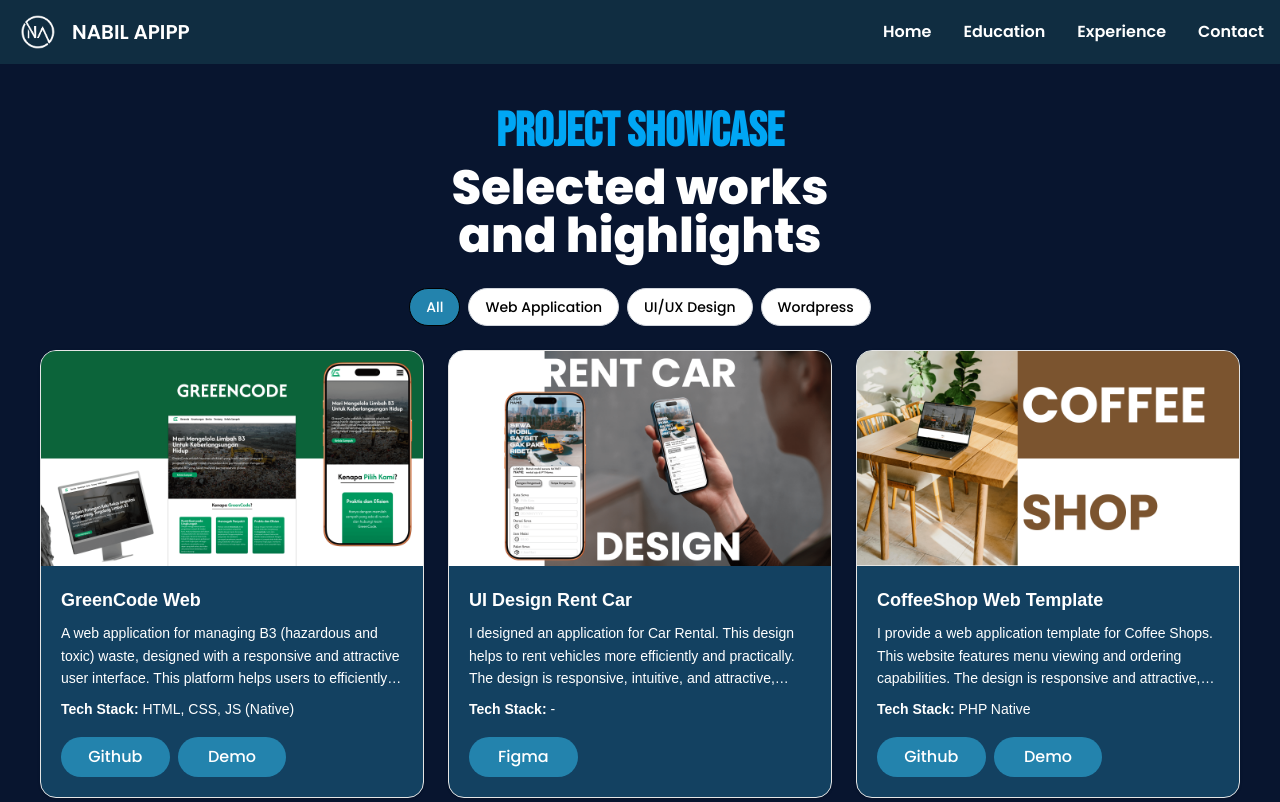
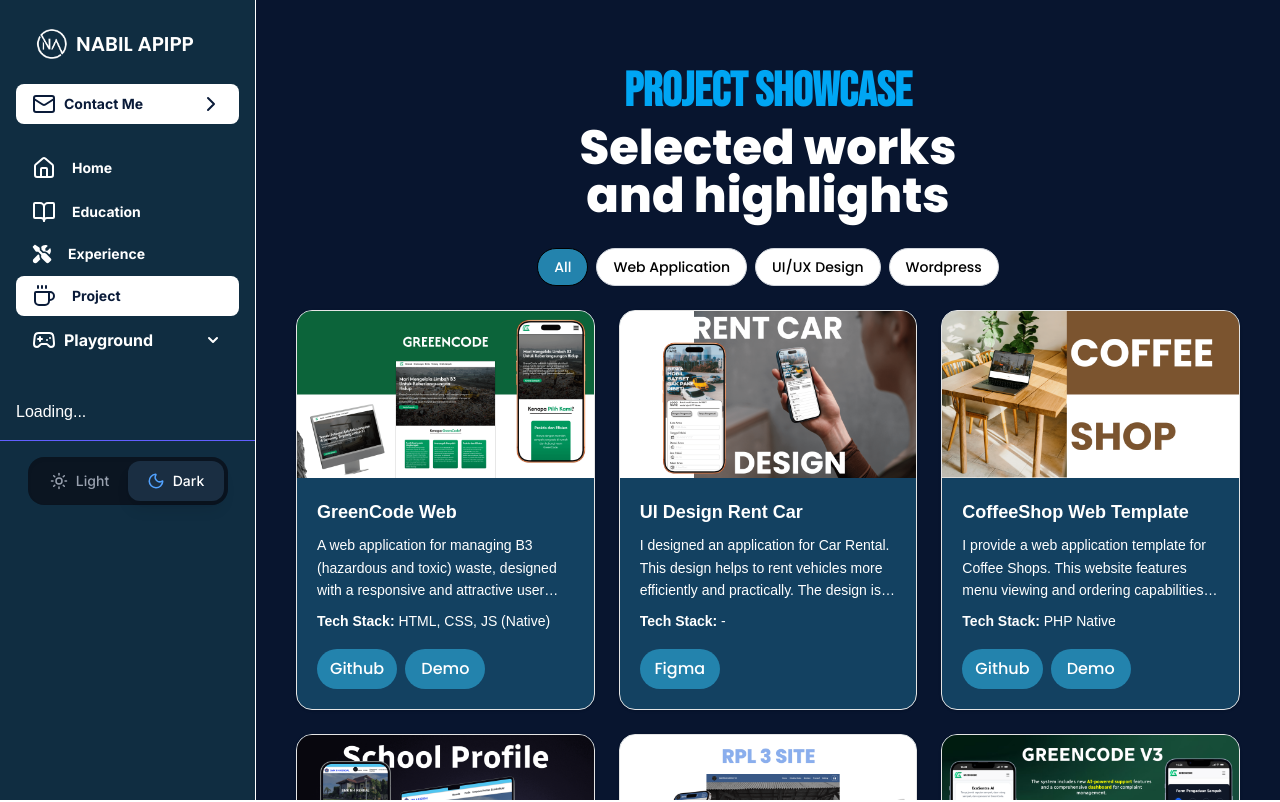
Before and after one commit to NaApipp/portosuperapp_v2, a Next.js app: page /project in a window 1280 px wide. Shown: the top 802 px of the page. Built offline with nearby package versions, Linux system fonts and the light colour scheme; no server answers.

Commit message:
chore: migrate from top navbar to sidebar overall route

```diff
--- a/app/home/components/hero.tsx
+++ b/app/home/components/hero.tsx
@@ -1,12 +1,14 @@
 "use client";
 
 import { TypeAnimation } from "react-type-animation";
+import { Github, Linkedin, Instagram } from "lucide-react";
+import Link from "next/link";
 
 export default function Hero() {
   return (
     <>
       <div
-        className="pl-10 pr-10 flex flex-col-reverse gap-5 pt-20 md:flex-row md:pt-16 md:min-h-screen"
+        className="pl-10 pr-10 flex flex-col gap-5 pt-20 md:flex-row md:pt-16 md:min-h-screen"
         id="home"
       >
         {/* Container 1 */}
@@ -28,6 +30,30 @@ export default function Hero() {
             cutting-edge technologies to deliver responsive, secure, and
             user-centric digital platforms.
           </h2>
+          <div className="flex items-center gap-2">
+            <p className="font-inter font-light text-gray-400 mr-3">
+              Find me on
+            </p>
+            <Link href="https://github.com/NaApipp">
+              <Github className="hover:text-gray-500 cursor-pointer transition-colors duration-300 border border-2 border-gray-600 p-3 rounded-2xl w-12 h-auto" />
+            </Link>
+            <Link href="https://www.linkedin.com/in/nabilariftriyanto/">
+              <Linkedin className="hover:text-gray-500 cursor-pointer transition-colors duration-300 border border-2 border-gray-600 p-3 rounded-2xl w-12 h-auto" />
+            </Link>
+            <Link href="https://www.instagram.com/n_apipppp/">
+              <Instagram className="hover:text-gray-500 cursor-pointer transition-colors duration-300 border border-2 border-gray-600 p-3 rounded-2xl w-12 h-auto" />
+            </Link>
+          </div>
+          <div className="">
+            <h1 className="font-poppins font-semibold text-2xl">About</h1>
+            <p className="font-inter font-medium text-gray-400">
+              I’m a full-stack developer specializing in React, Next.js, and
+              TypeScript. I enjoy building fast, scalable, and intuitive web
+              applications that deliver real value to users. My focus is on
+              clean architecture, performance, and creating seamless user
+              experiences.
+            </p>
+          </div>
         </div>
         {/* Container 2 */}
         <div className="flex items-center justify-center md:w-1/2">
--- a/app/home/page.tsx
+++ b/app/home/page.tsx
@@ -45,7 +45,6 @@ export default function age() {
         />
     </Head>
       <div className="bg-[#08152F]">
-        <Navbar />
         <main>
         <Hero/>
         <Education/>
--- a/app/layout.tsx
+++ b/app/layout.tsx
@@ -1,6 +1,7 @@
 import type { Metadata } from "next";
 import { Geist, Geist_Mono } from "next/font/google";
 import "./globals.css";
+import Sidebar from "./components/sidebar";
 
 const geistSans = Geist({
   variable: "--font-geist-sans",
@@ -22,8 +23,6 @@ export const metadata: Metadata = {
     "AppsPorto adalah platform sistem manajemen parkir yang modern, efisien, dan mudah digunakan.",
   applicationName: "AppsPorto",
   authors: [{ name: "Nabil Arif", url: "https://appsporto.vercel.app" }],
-
-
 
   // ✅ Robots — izinkan semua crawler
   robots: {
@@ -56,12 +55,11 @@ export const metadata: Metadata = {
   // ✅ Open Graph — lengkap
   openGraph: {
     title: "AppsPorto",
-    description:
-      "AppsPorto adalah Portfolio Nabil Arif",
+    description: "AppsPorto adalah Portfolio Nabil Arif",
     url: "https://appsporto.vercel.app",
     siteName: "AppsPorto",
-    locale: "id_ID",         // 🆕 locale Indonesia
-    type: "website",         // 🆕 type konten
+    locale: "id_ID", // 🆕 locale Indonesia
+    type: "website", // 🆕 type konten
     images: [
       {
         url: "/asset/image/logo/logo_apip_white.png",
@@ -76,8 +74,7 @@ export const metadata: Metadata = {
   twitter: {
     card: "summary_large_image",
     title: "AppsPorto",
-    description:
-      "AppsPorto adalah Portfolio Nabil Arif.",
+    description: "AppsPorto adalah Portfolio Nabil Arif.",
     images: ["/asset/image/logo/logo_apip_white.png"],
   },
 
@@ -95,7 +92,10 @@ export default function RootLayout({
       <body
         className={`${geistSans.variable} ${geistMono.variable} antialiased`}
       >
-        {children}
+        <div className="flex h-screen bg-gray-50/50 dark:bg-[#08152F]">
+          <Sidebar />
+          <main className="flex-1 overflow-y-auto">{children}</main>
+        </div>
       </body>
     </html>
   );
--- a/app/project/clientView.tsx
+++ b/app/project/clientView.tsx
@@ -8,7 +8,7 @@ import {
 } from "@/app/lib/projectData";
 import ProjectCard from "./components/projectCard";
 import Footer from "./components/footer";
-import Navbar from "./components/navbar";
+import Navbar from "../components/navbar";
 
 
 type FilterType = ProjectType | "all";
@@ -30,8 +30,8 @@ export default function Project() {
 
   return (
     <>
-      <Navbar />
-      <main className="pl-10 pr-10 pb-20 pt-20 bg-[#08152F]">
+      {/* <Navbar /> */}
+      <main className="pl-10 pr-10 pb-20 pt-10 bg-[#08152F]">
         {/* Tittle */}
         <div className="flex flex-col md:flex-col md:gap-2 gap-3 items-center m-7">
           <h1 className="font-extrabold font-bebas text-3xl md:text-5xl text-sky-500">Project Showcase </h1>
```
Also changed, not shown: app/components/navbar.tsx (renamed from app/project/components/navbar.tsx).
